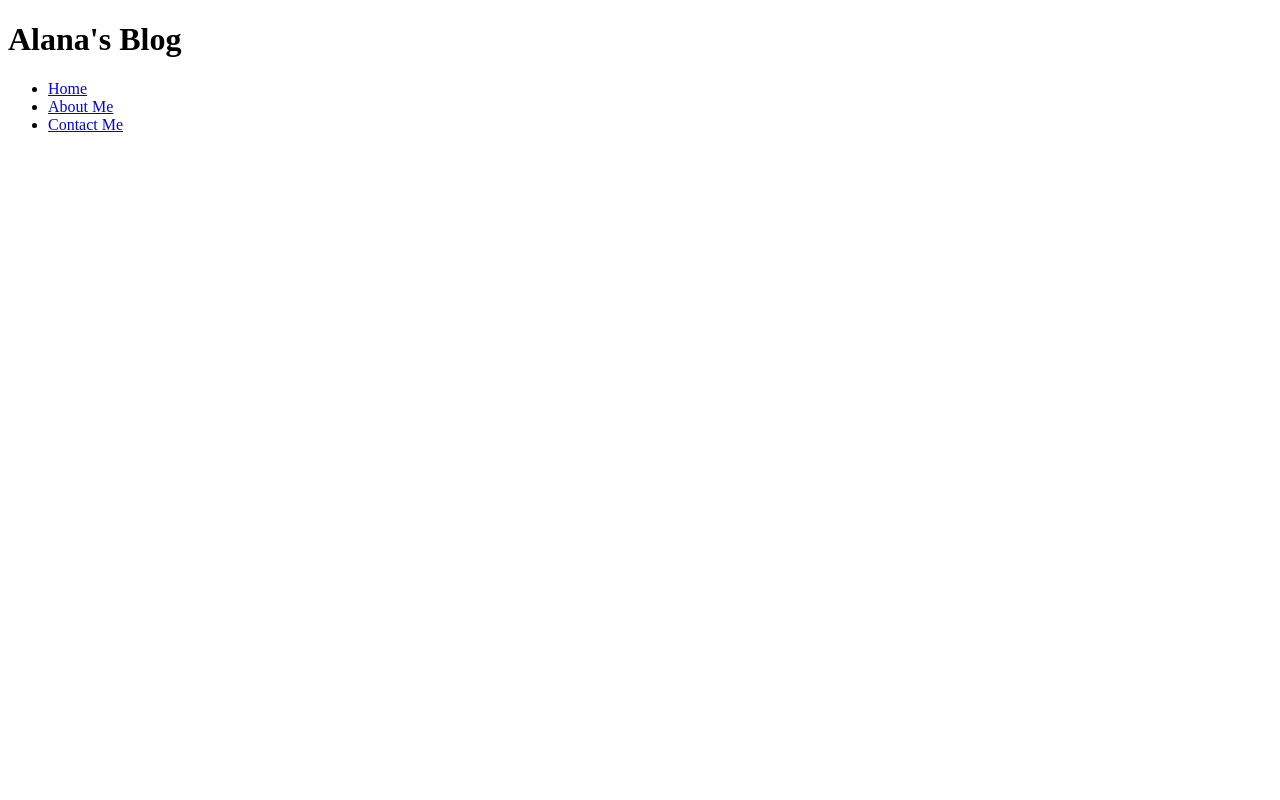
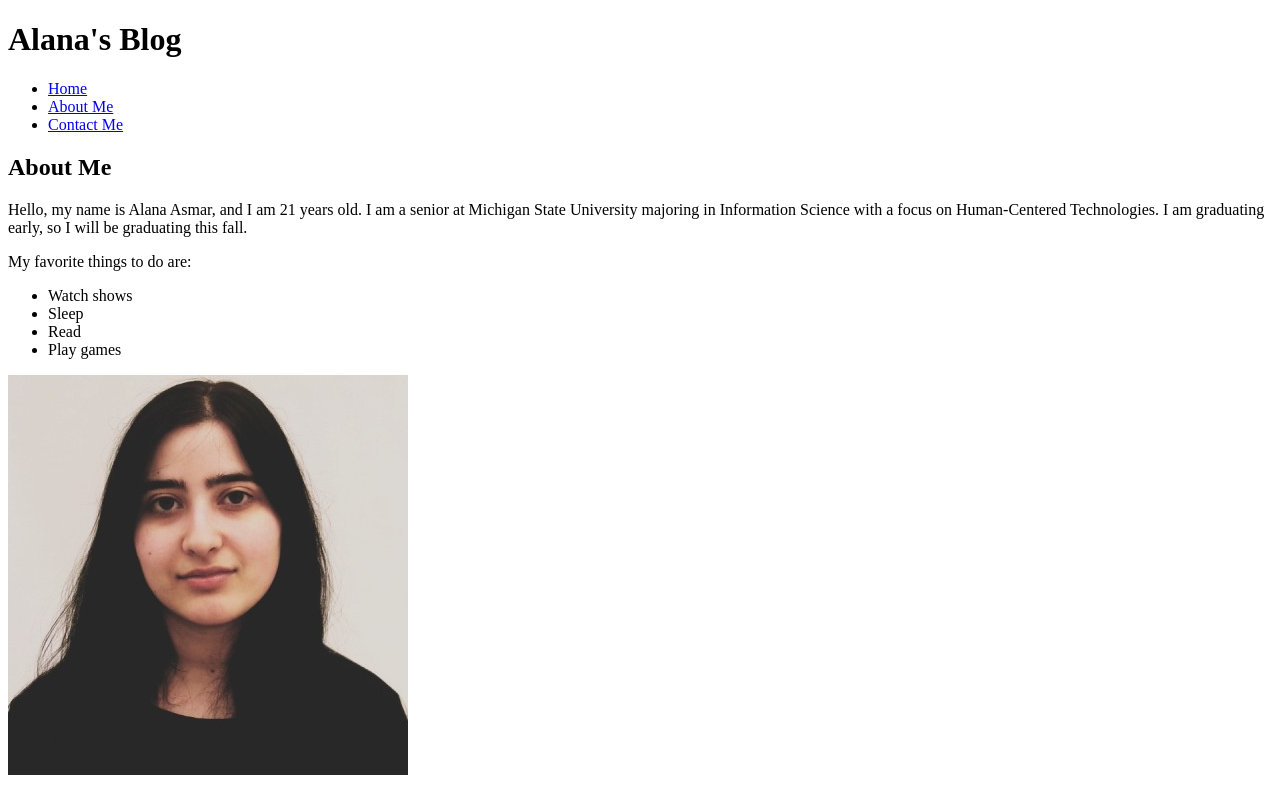
Before and after one commit to alanaasmar/mi349_blog, a plain HTML site: page about.html in a window 1280 px wide. Drawn offline with Linux system fonts and the light colour scheme.

Commit message:
about and contact

```diff
--- a/about.html
+++ b/about.html
@@ -16,5 +16,17 @@
             <li><a href="contact.html">Contact Me</a></li>
         </ul>
     </nav>
+    <section>
+        <h2>About Me</h2>
+        <p>Hello, my name is Alana Asmar, and I am 21 years old. I am a senior at Michigan State University majoring in Information Science with a focus on Human-Centered Technologies. I am graduating early, so I will be graduating this fall.</p>
+        <p>My favorite things to do are:</p>
+        <ul>
+            <li>Watch shows</li>
+            <li>Sleep</li>
+            <li>Read</li>
+            <li>Play games</li>
+        </ul>
+        <img src="images/me.jpg" alt="My Headshot">
+    </section>
 </body>
 </html>
```
Also changed, not shown: contact.html (+1 -0 lines), images/me.jpg (added), images/switch-majors.png.
